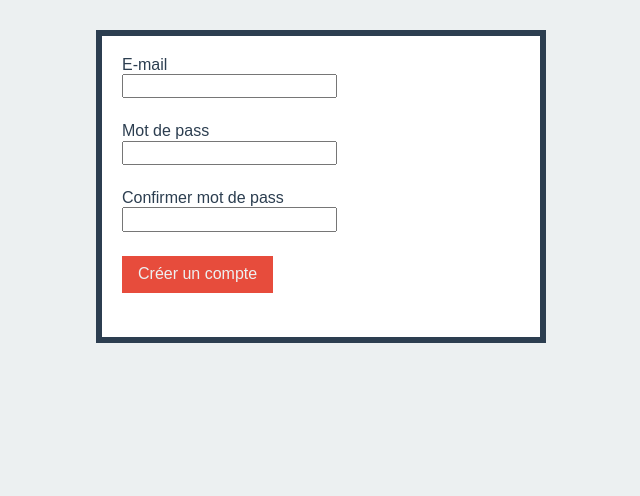
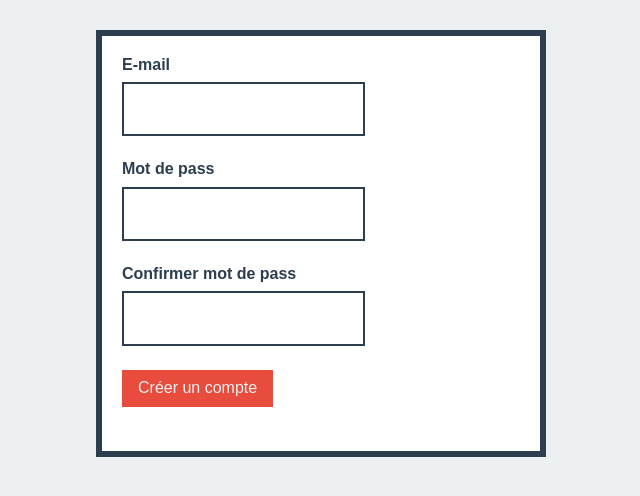
Before and after one commit to divtec-cejef/133a-mini-formulaire-JoanVallat, a plain HTML site: page index.html in a window 1280 px wide. Shown: the part 90-586 px from the top of the page, without its empty margins (319-959 px from the left). Drawn offline with Linux system fonts and the light colour scheme.

Commit message:
Style input et label

```diff
--- a/css/main.css
+++ b/css/main.css
@@ -70,4 +70,12 @@ form > ul > li {
 
 label {
     display: block;
+    margin-bottom: 0.5em;
+    font-weight: bold;
+    cursor: pointer;
 }
+
+input {
+    border: 2px solid #2c3e50;
+    padding: 1em;
+}
```
